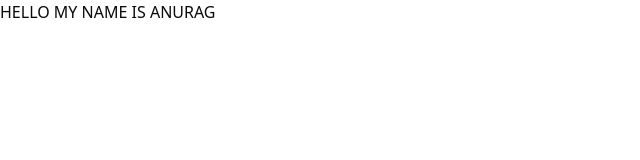
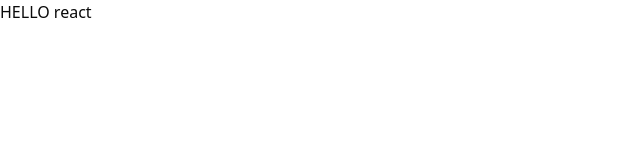
Before and after one commit to prem528/E-commerce-Project, a Next.js app: page / in a window 1280 px wide. Shown: the top 160 px of the page, without its empty margins (0-640 px from the left). Built offline with nearby package versions, Linux system fonts and the light colour scheme.

Commit message:
check test

```diff
--- a/src/app/page.tsx
+++ b/src/app/page.tsx
@@ -2,7 +2,7 @@
 export default function Home() {
   return (
     <div>
-      HELLO MY NAME IS ANURAG
+      HELLO react
     </div>
   );
 }
```
